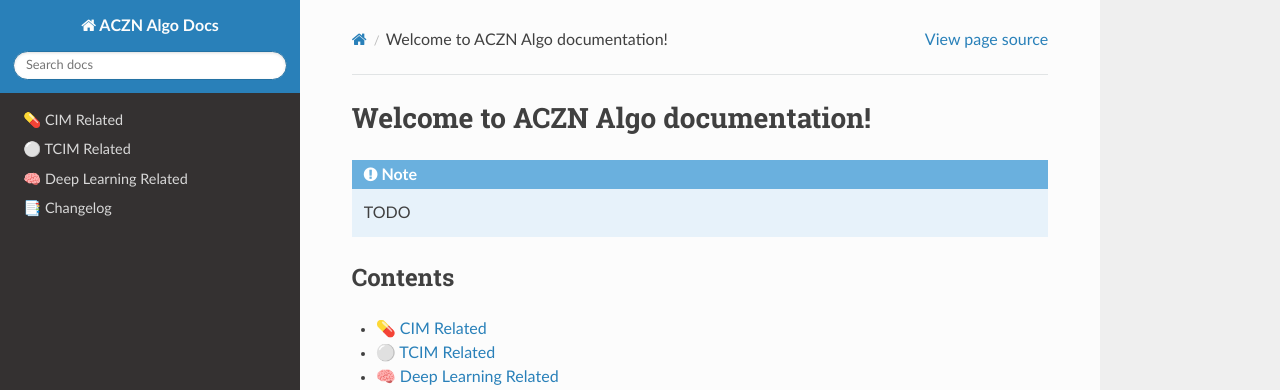
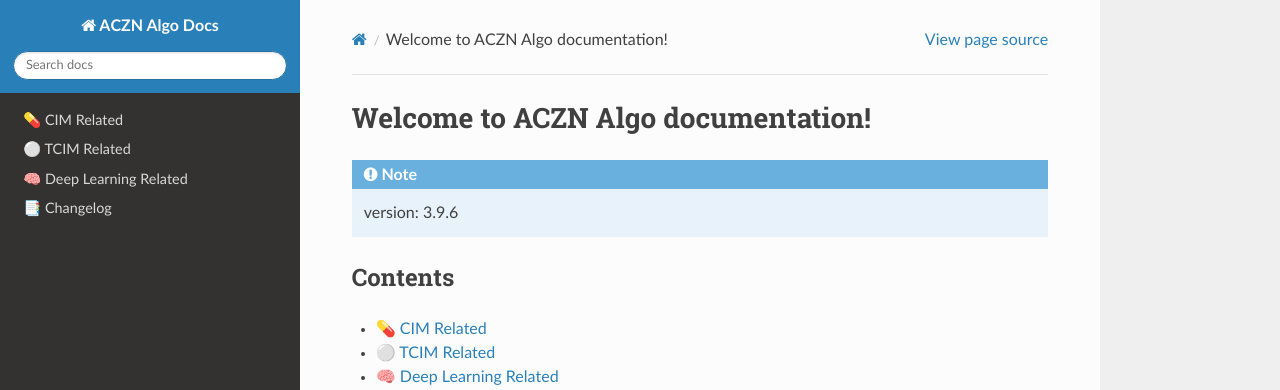
Before and after one commit to pejoypan/aczn-algo-docs, a Sphinx documentation site: the page built from docs/source/index.rst, in a window 1280 px wide. Shown: the top 390 px of the page. Built offline with Sphinx 7.4.7 and the Read the Docs theme 3.1.0, drawn with Linux system fonts in a browser that asks for light colours.

Commit message:
update version

```diff
--- a/docs/source/conf.py
+++ b/docs/source/conf.py
@@ -7,7 +7,7 @@ copyright = '2025, Pejoy Pan'
 author = 'Pejoy Pan'
 
 release = '0.1'
-version = '0.1.0'
+version = '3.9.6'
 
 # -- General configuration
 
--- a/docs/source/index.rst
+++ b/docs/source/index.rst
@@ -4,7 +4,7 @@ Welcome to ACZN Algo documentation!
 
 .. note::
 
-   TODO
+   version: 3.9.6
 
 Contents
 --------
```
